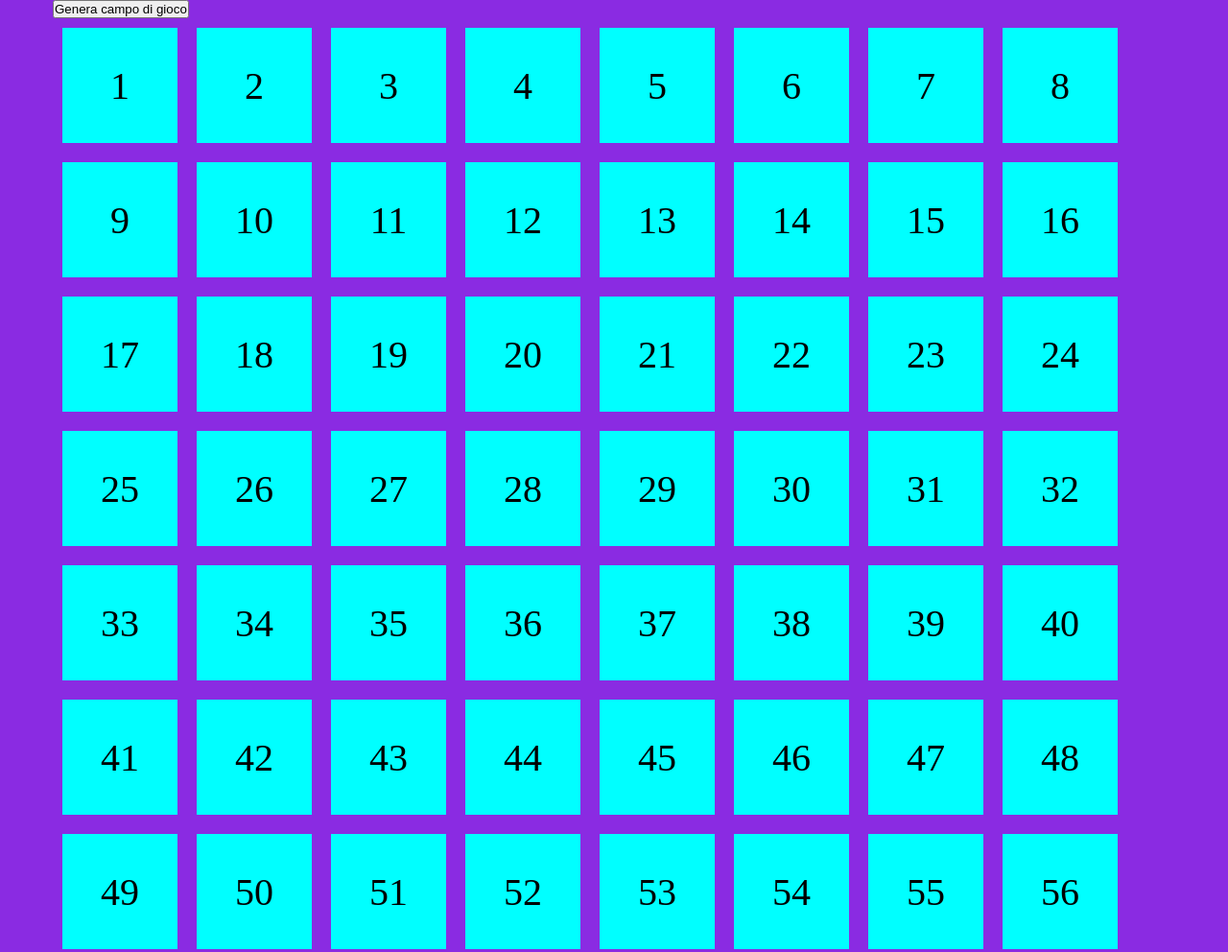
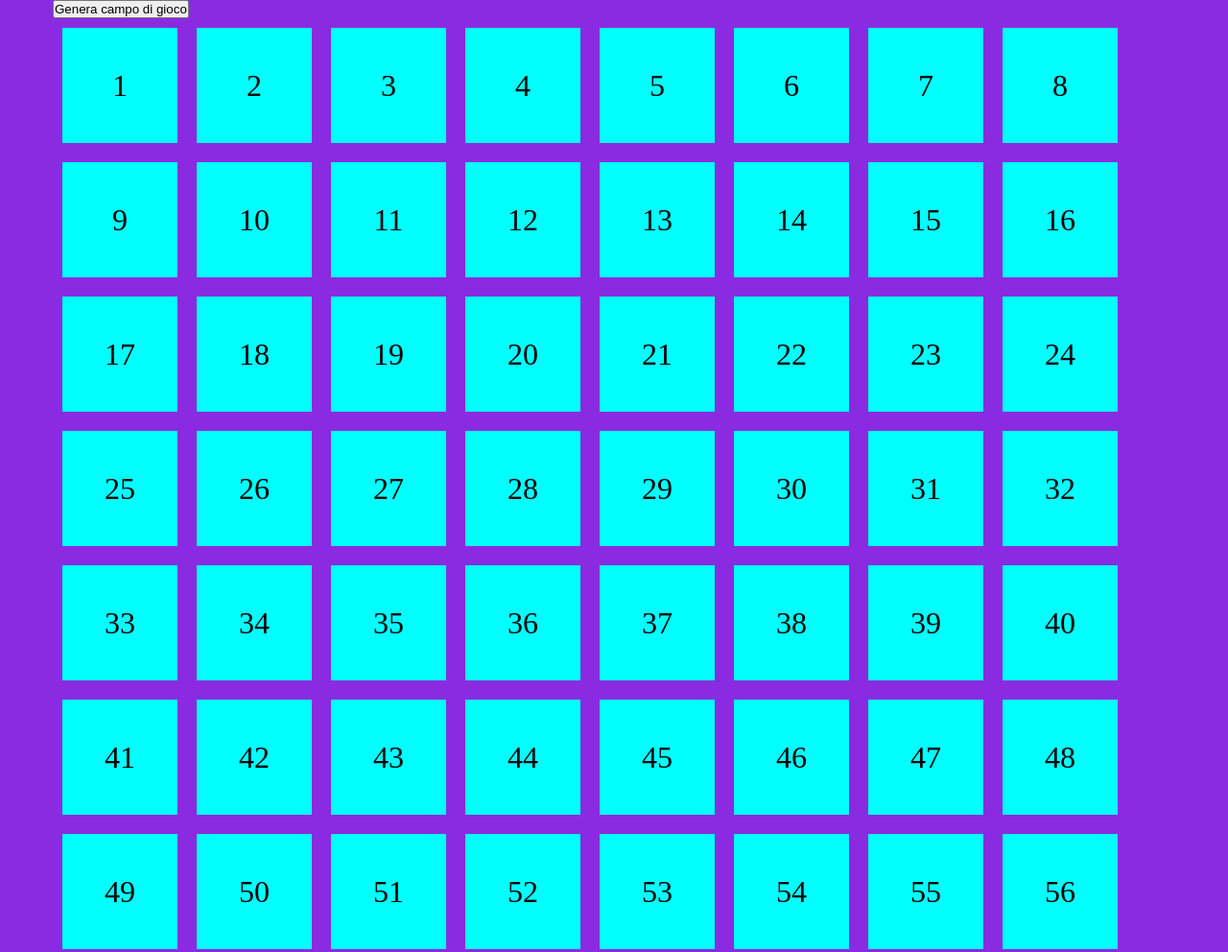
Before and after one commit to EugeniuPeruzzi/js-campominato-grid, a plain HTML site: page index.html in a window 1280 px wide. Shown: the top 992 px of the page at 96% size. Drawn offline with Linux system fonts and the light colour scheme.

Commit message:
adjusted function

```diff
--- a/css/style.css
+++ b/css/style.css
@@ -6,6 +6,11 @@
 
 .jumbotron{
     background-color: blueviolet;
+}
+
+a{
+    text-decoration: none;
+    color: black;
 }
 
 .container{
@@ -23,9 +28,14 @@
     display: flex;
     align-items: center;
     justify-content: center;
-    font-size: 2.5rem;
+    font-size: 2rem;
     background-color: aqua;
     width: 120px;
     height: 120px;
     margin: 10px
 }
+
+.box-color{
+    margin: 10px;
+    background-color: yellow;
+}
--- a/js/script.js
+++ b/js/script.js
@@ -2,14 +2,21 @@
 
 let grid = document.querySelector('.grid-container');
 let play = document.getElementById('play');
-let box = document.querySelector('.grid-container');
+let boxGrid = document.querySelector('.grid-container');
 
-function grdiCreator(numeri){
+function gridCreator(numeri) {
+    for (let i = 1; i <= numeri; i++) {
+
+      let box = document.createElement('div');
+      box.classList.add('box');
+      box.innerHTML = `<a href="#">${i}</a>`;
+      box.addEventListener('click', function() {
+        box.classList.toggle('box-color');
+        console.log(i)
+      });
+
+      boxGrid.appendChild(box);
+    }
 }
-for(let i=1; i<=100; i++){
-    console.log(i);
-    box.innerHTML += `
-    <div class="box">
-    ${i}
-    </div>`
-}
+
+gridCreator(100)
```
